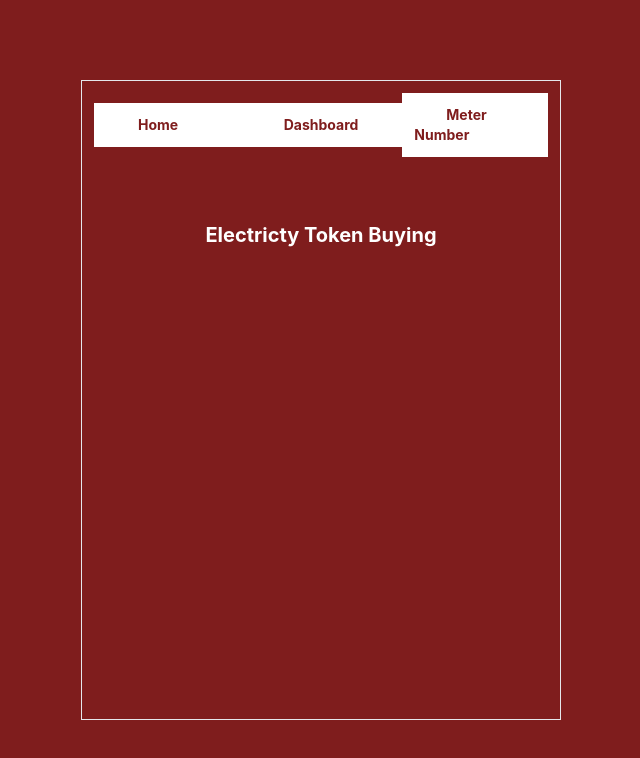
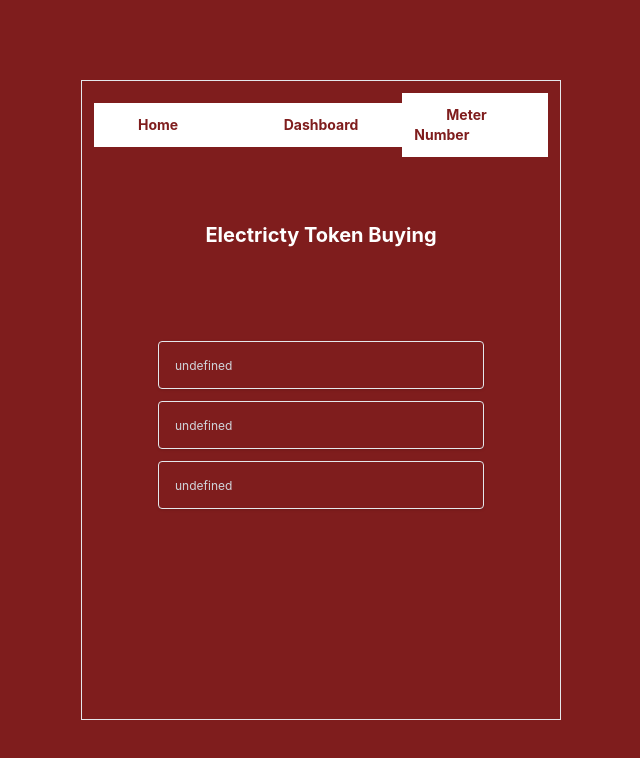
Before and after one commit to AngeNicole/mukundwanicole-electricity-billing, a React (Vite) app: page /dashboard in a window 1280 px wide. Shown: the top 758 px of the page, without its empty margins (319-959 px from the left). Built offline with nearby package versions, Linux system fonts and the light colour scheme.

Commit message:
fix: rendering

```diff
--- a/src/components/body/TokenDash.jsx
+++ b/src/components/body/TokenDash.jsx
@@ -1,6 +1,29 @@
 import Navbar from "../shared/Navbar"
+import Token from "../shared/Token"
 
 export default function TokenDash() {
+
+    const usertokens = [
+        {
+            id: 1,
+            meter: 28932455,
+            amount: 40000,
+            status: 1
+        },
+        {
+            id: 2,
+            meter: 43748328,
+            amount: 43000,
+            status: 0
+        },
+        {
+            id: 3,
+            meter: 4873942,
+            amount: 90000,
+            status: 0
+        }
+    ]
+
     return (
         <div className="bg-red-900 w-full h-screen grid grid-cols-8">
             <div className="col-span-2">
@@ -8,7 +31,17 @@ export default function TokenDash() {
             <div className="col-span-4 border p-3 m-20">
                 <Navbar />
                 <div className=" p-16 rounded-xl">
-
+                    {
+                        usertokens.map((item, i) => {
+                            return (
+                                <Token
+                                id={item.id}
+                                meter = { item.meter }
+                                amount={item.amount}
+                                />
+                            )
+                        })
+                    }
                 </div>
             </div>
         </div>
--- a/src/layouts/Home.jsx
+++ b/src/layouts/Home.jsx
@@ -1,5 +1,5 @@
 import Button from "../components/shared/Button";
-import Token from "../components/ReceiveTokens/TokenDetails";
+import Token from "../components/shared/Token";
 import Navbar from "../components/shared/Navbar";
 
 export default function Home() {
@@ -7,9 +7,9 @@ export default function Home() {
         <div className="bg-red-900 w-full h-screen grid grid-cols-8">
             <div className="col-span-2">
             </div>
-            <div className="col-span-4 border p-3 m-20">
+            <div className="col-span-4 border m-20">
                 <Navbar />
-                <div className=" p-16 rounded-xl">
+                <div className=" px-16 py-12 rounded-xl">
                     <Token
                         label="Meter Number"
                         holder="23398420"
--- a/src/pages/Index.jsx
+++ b/src/pages/Index.jsx
@@ -2,50 +2,6 @@ import Home from "../layouts/Home"
 
 
 export default function Index() {
-    const Fakeusers = [
-        {
-            image: './src/images/p1.png',
-            title: 'Sizzil Box',
-            description: '390 - 500 calories per serving - serves 16',
-            quantity: 'Quantity',
-            price: '$49.99'
-        },
-        {
-            image: './src/images/p2.jpg',
-            title: 'Sizzil Box',
-            description: '390 - 500 calories per serving - serves 16',
-            quantity: 'Quantity',
-            price: '$49.99'
-        },
-        {
-            image: './src/images/p3.png',
-            title: 'Sizzil Box',
-            description: '390 - 500 calories per serving - serves 16',
-            quantity: 'Quantity',
-            price: '$49.99'
-        },
-        {
-            image: './src/images/p3.png',
-            title: 'Sizzil Box',
-            description: '390 - 500 calories per serving - serves 16',
-            quantity: 'Quantity',
-            price: '$49.99'
-        },
-        {
-            image: './src/images/p3.png',
-            title: 'Sizzil Box',
-            description: '390 - 500 calories per serving - serves 16',
-            quantity: 'Quantity',
-            price: '$49.99'
-        },
-        {
-            image: './src/images/p3.png',
-            title: 'Sizzil Box',
-            description: '390 - 500 calories per serving - serves 16',
-            quantity: 'Quantity',
-            price: '$49.99'
-        }
-]
 
     return (
        <Home/>
```
